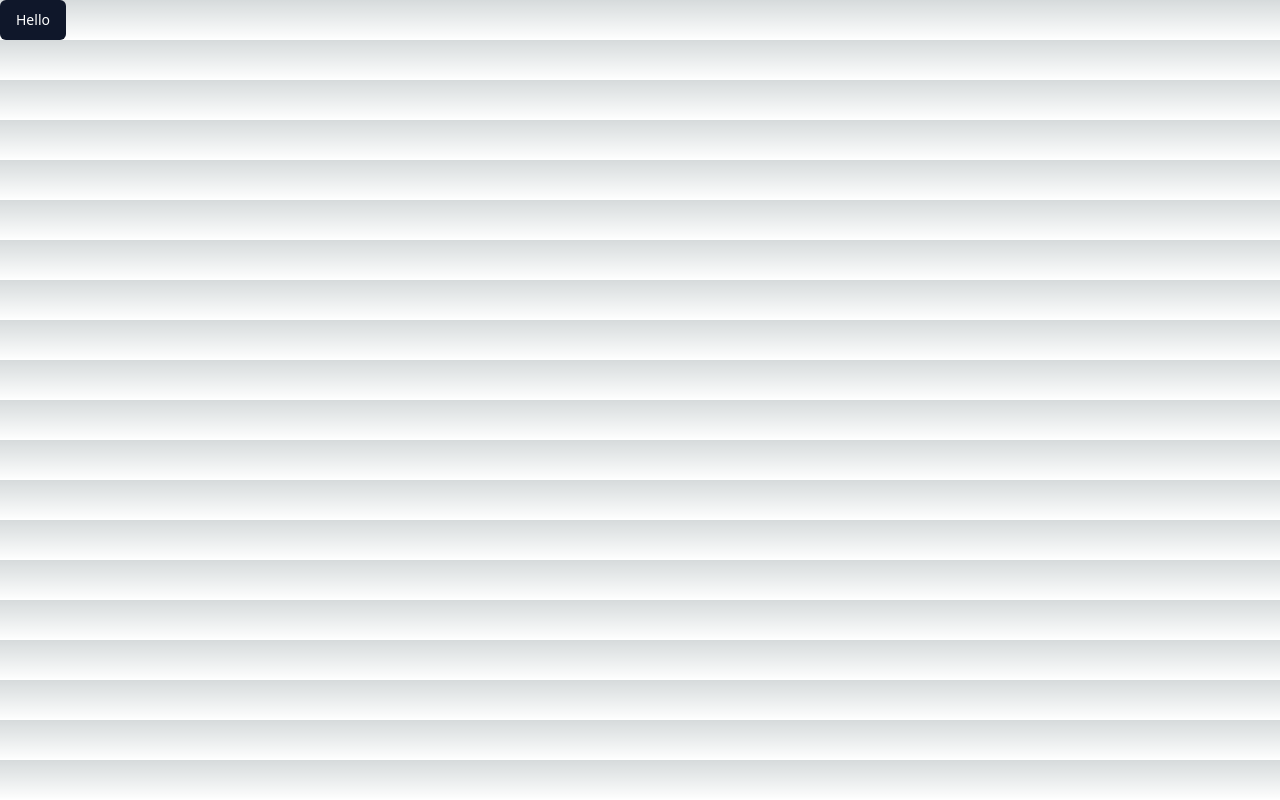
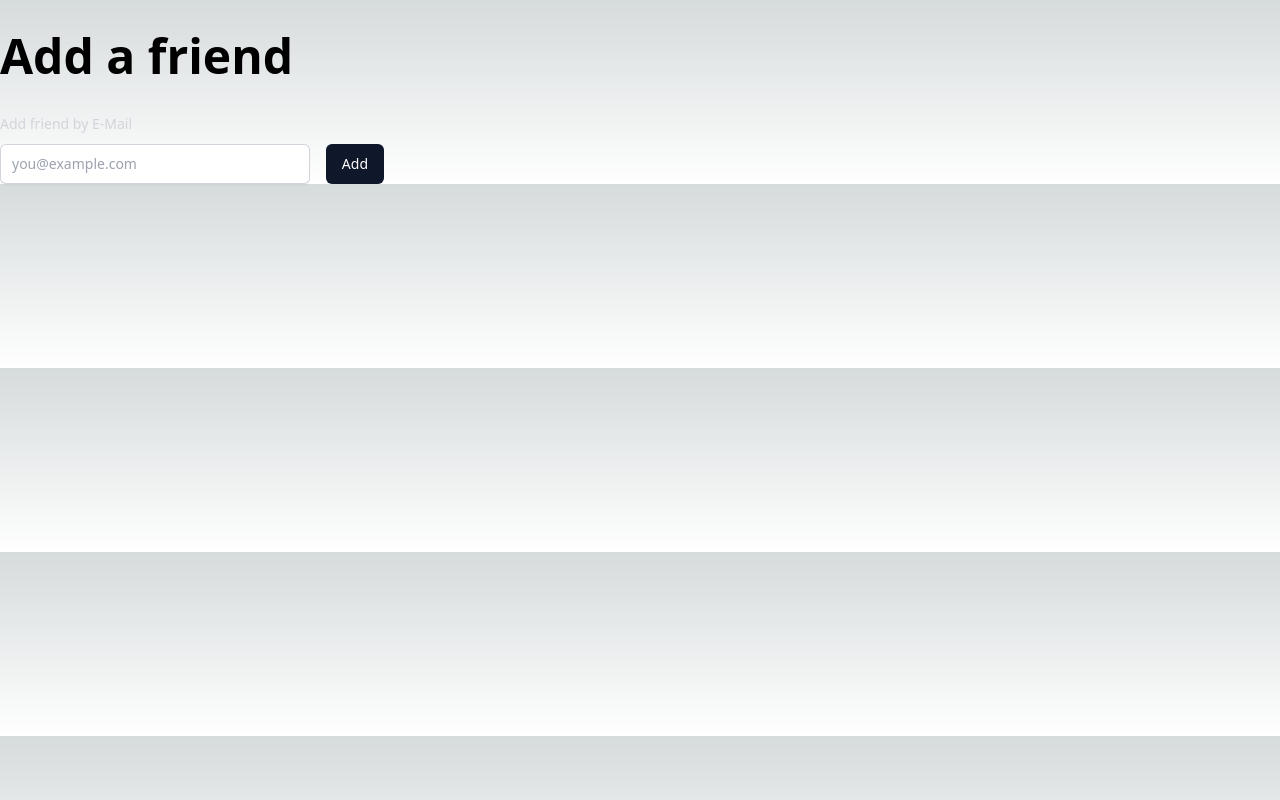
Before and after one commit to SagarM21/Approach, a Next.js app: page /dashboard in a window 1280 px wide. Built offline with nearby package versions, Linux system fonts and the light colour scheme.

Commit message:
add friend screen

```diff
--- a/package.json
+++ b/package.json
@@ -10,6 +10,7 @@
   },
   "dependencies": {
     "@next-auth/upstash-redis-adapter": "^3.0.4",
+    "@tailwindcss/forms": "^0.5.3",
     "@types/node": "18.15.11",
     "@types/react": "18.0.33",
     "@types/react-dom": "18.0.11",
--- a/src/app/(dashboard)/dashboard/page.tsx
+++ b/src/app/(dashboard)/dashboard/page.tsx
@@ -1,10 +1,13 @@
-import Button from "@/components/ui/Button";
+import AddFriendButton from "@/components/AddFriendButton";
 import { FC } from "react";
 
-interface pageProps {}
-
-const page: FC<pageProps> = ({}) => {
-	return <Button>Hello</Button>;
+const page: FC = () => {
+	return (
+		<main className='pt-8'>
+			<h1 className='font-bold text-5xl mb-8'>Add a friend</h1>
+			<AddFriendButton />
+		</main>
+	);
 };
 
 export default page;
--- /dev/null
+++ b/src/components/AddFriendButton.tsx
@@ -0,0 +1,28 @@
+"use client";
+import { FC } from "react";
+import Button from "./ui/Button";
+
+interface AddFriendButtonProps {}
+
+const AddFriendButton: FC<AddFriendButtonProps> = ({}) => {
+	return (
+		<form className='max-w-sm'>
+			<label
+				htmlFor='email'
+				className='block text-sm font-medium leading-6 text-gray-300 '
+			>
+				Add friend by E-Mail
+			</label>
+			<div className='mt-2 flex gap-4'>
+				<input
+					type='text'
+					className='block w-full rounded-md border-0 py-1.5 text-gray-900 shadow-sm ring-1 ring-inset ring-gray-300 placeholder:text-gray-400 focus:ring-2 focus:ring-inset focus:ring-indigo-600 sm:text-sm sm:leading-6'
+					placeholder='you@example.com'
+				/>
+				<Button>Add</Button>
+			</div>
+		</form>
+	);
+};
+
+export default AddFriendButton;
--- a/tailwind.config.js
+++ b/tailwind.config.js
@@ -1,18 +1,18 @@
 /** @type {import('tailwindcss').Config} */
 module.exports = {
 	content: [
-    './src/pages/**/*.{js,ts,jsx,tsx}',
-    './src/components/**/*.{js,ts,jsx,tsx}',
-    './src/app/**/*.{js,ts,jsx,tsx}',
+		"./src/pages/**/*.{js,ts,jsx,tsx}",
+		"./src/components/**/*.{js,ts,jsx,tsx}",
+		"./src/app/**/*.{js,ts,jsx,tsx}",
 	],
 	theme: {
 		extend: {
 			backgroundImage: {
-        'gradient-radial': 'radial-gradient(var(--tw-gradient-stops))',
-        'gradient-conic':
-          'conic-gradient(from 180deg at 50% 50%, var(--tw-gradient-stops))',
+				"gradient-radial": "radial-gradient(var(--tw-gradient-stops))",
+				"gradient-conic":
+					"conic-gradient(from 180deg at 50% 50%, var(--tw-gradient-stops))",
 			},
 		},
 	},
-  plugins: [],
-}
+	plugins: [require("@tailwindcss/forms")],
+};
```
Also changed, not shown: 1 other file (tests, documents, lock files or other folders). Lines whose indentation alone changed are shown as unchanged.
